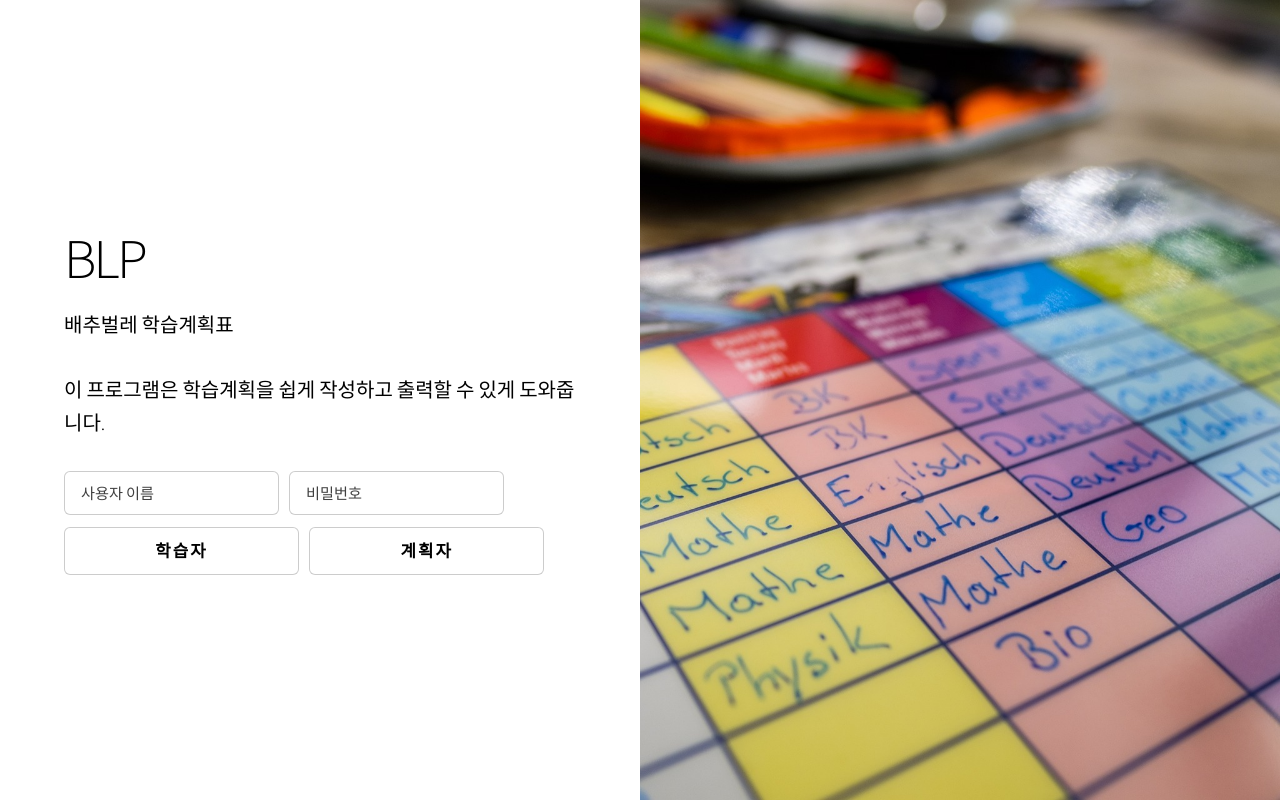
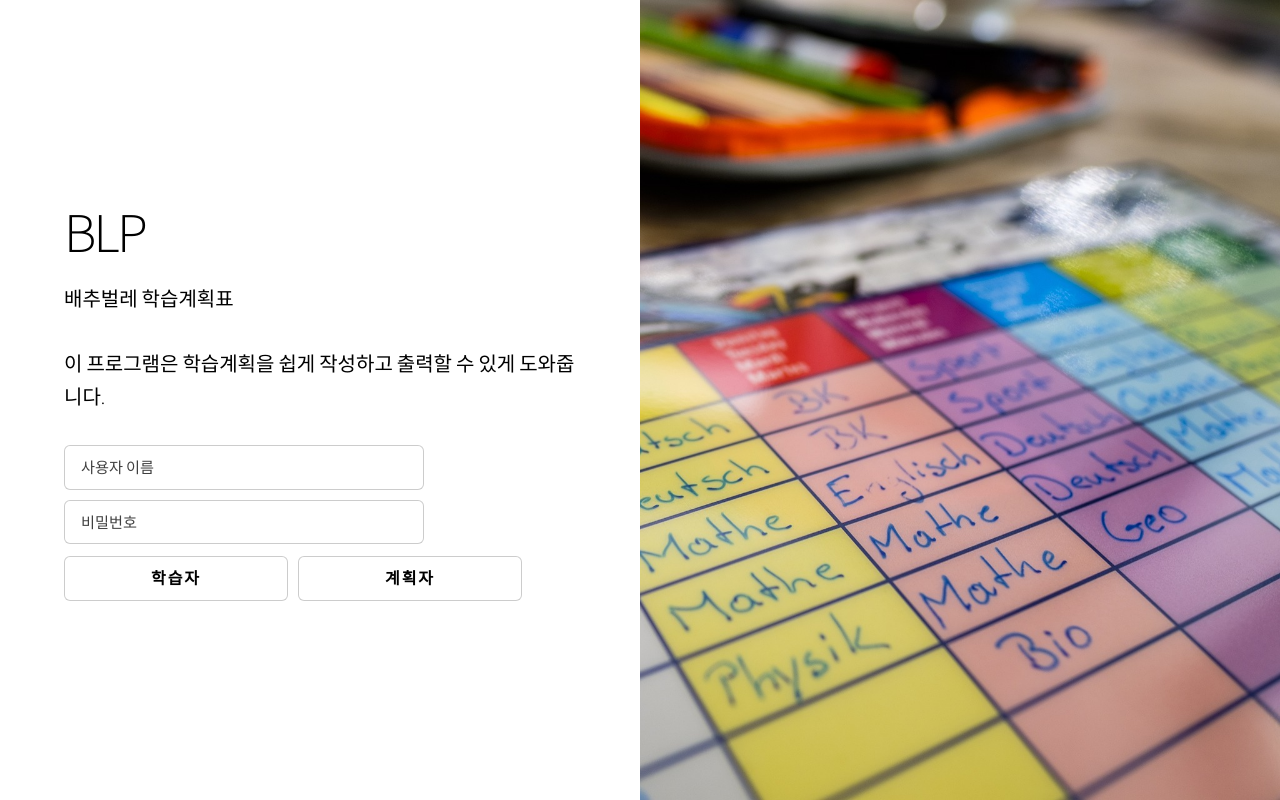
Before and after one commit to s2kstd9/easyplan, a Django app: page / in a window 1280 px wide. Shown: the top 800 px of the page. Run offline with Django 4.2, Linux system fonts and the light colour scheme.

Commit message:
Stack login input fields vertically and split Learner/Planner buttons inside input width

```diff
--- a/templates/landing.html
+++ b/templates/landing.html
@@ -68,22 +68,23 @@
 			}
 		}
 
-		/* 랜딩 페이지 로그인 입력 박스 및 2개 분할 버튼 스타일 */
+		/* 랜딩 페이지 세로 정렬 로그인 박스 및 하단 2개 분할 버튼 스타일 */
 		.landing-login-form {
 			margin-top: 1.2rem;
 			width: 100%;
-			max-width: 440px;
+			max-width: 360px;
 		}
 
-		.login-inputs-row {
+		.login-inputs-column {
 			display: flex;
+			flex-direction: column;
 			gap: 10px;
 			margin-bottom: 12px;
 			width: 100%;
 		}
 
-		.login-inputs-row input {
-			flex: 1;
+		.login-inputs-column input {
+			width: 100%;
 			height: 2.8rem;
 			padding: 0 1rem;
 			background: rgba(255, 255, 255, 0.95);
@@ -96,7 +97,7 @@
 			box-shadow: inset 0 1px 3px rgba(0,0,0,0.05);
 		}
 
-		.login-inputs-row input:focus {
+		.login-inputs-column input:focus {
 			border-color: #47D3E5;
 			background: #ffffff;
 			box-shadow: 0 0 0 2px rgba(71, 211, 229, 0.3);
@@ -106,49 +107,47 @@
 			display: flex;
 			gap: 10px;
 			width: 100%;
+			box-sizing: border-box;
 		}
 
 		.landing-buttons-row .button {
 			flex: 1;
 			text-align: center;
-			padding: 0 0.8rem;
-			height: 3rem;
-			line-height: 3rem;
-			font-size: 1.05rem;
+			padding: 0 0.5rem;
+			height: 2.8rem;
+			line-height: 2.8rem;
+			font-size: 1rem;
 			font-weight: 600;
 			border-radius: 6px;
 			margin: 0 !important;
+			box-sizing: border-box;
 		}
 
 		@media screen and (orientation: portrait), screen and (max-width: 736px) {
 			.landing-login-form {
-				margin-top: 0.6rem;
+				margin-top: 0.5rem;
 				max-width: 100%;
 			}
 
-			.login-inputs-row {
-				display: flex;
-				flex-direction: row;
-				gap: 8px;
+			.login-inputs-column {
+				gap: 6px;
 				margin-bottom: 8px;
 			}
 
-			.login-inputs-row input {
+			.login-inputs-column input {
 				height: 2.4rem;
-				padding: 0 0.7rem;
-				font-size: 0.85rem;
+				padding: 0 0.8rem;
+				font-size: 0.88rem;
 			}
 
 			.landing-buttons-row {
-				display: flex;
-				flex-direction: row;
-				gap: 8px;
+				gap: 6px;
 			}
 
 			.landing-buttons-row .button {
-				height: 2.6rem;
-				line-height: 2.6rem;
-				font-size: 0.92rem;
+				height: 2.5rem;
+				line-height: 2.5rem;
+				font-size: 0.9rem;
 			}
 		}
 	</style>
@@ -169,7 +168,7 @@
 
 				<form method="POST" action="{% url 'login' %}" class="landing-login-form">
 					{% csrf_token %}
-					<div class="login-inputs-row">
+					<div class="login-inputs-column">
 						<input type="text" name="userName" id="landingUserName" placeholder="사용자 이름" required />
 						<input type="password" name="userPW" id="landingUserPW" placeholder="비밀번호" required />
 					</div>
```
